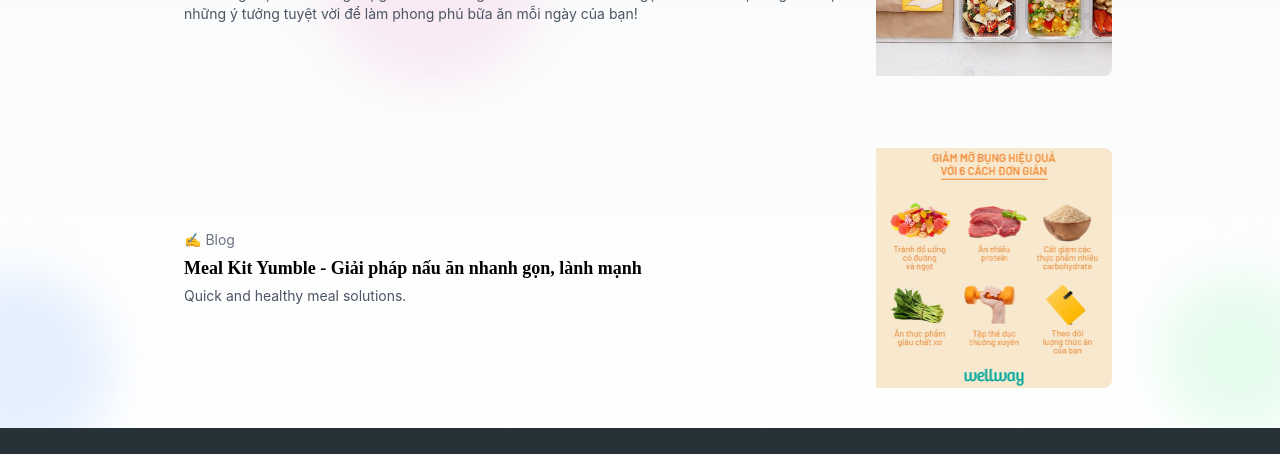
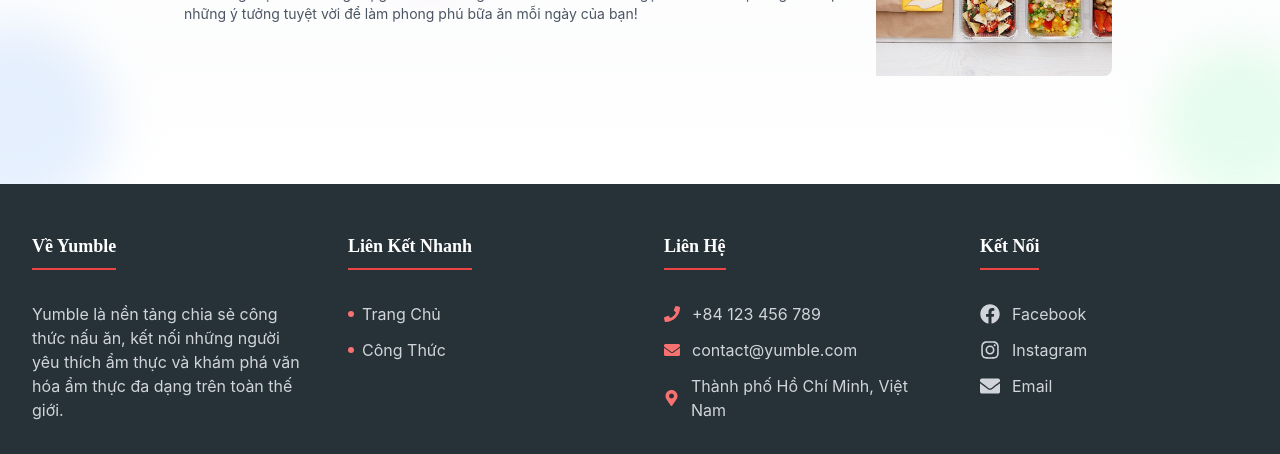
Before and after one commit to TranHieu0607/Yumble, a React (Vite) app: page /blog in a window 1280 px wide. Shown: the part 680-1134 px from the top of the page. Built offline with nearby package versions, Linux system fonts and the light colour scheme; no server answers; a web font is replaced by a local one.

Commit message:
fix blog

```diff
--- a/src/pages/Blog/blog.jsx
+++ b/src/pages/Blog/blog.jsx
@@ -8,7 +8,6 @@
   const posts = [
     { id: 1, title: 'Thực Đơn Eat Clean Giảm Cân - Món Healthy Đơn Giản với Yumble', image: blog1, description: 'Bạn đang tìm kiếm thực đơn eat clean để giảm cân hiệu quả? 🍽️ Những món healthy đơn giản không chỉ giúp duy trì vóc dáng mà còn tăng cường sức khỏe. Cùng Yumble khám phá những gợi ý thực đơn eat clean dễ làm, giàu dinh dưỡng và phù hợp với mọi chế độ ăn! 🌱' },
     { id: 2, title: 'Gợi Ý Món Ăn Hôm Nay - Hôm Nay Ăn Gì Ngon Với Yumble?', image: blog2, description: 'Bạn đang băn khoăn "hôm nay ăn gì?" hay tìm kiếm gợi ý món ăn hôm nay để vừa ngon miệng vừa lành mạnh? Đừng lo, Yumble sẽ giúp bạn giải quyết câu hỏi "hôm nay ăn gì ngon" một cách dễ dàng! Từ những thực đơn đơn giản, giàu dinh dưỡng đến các bữa ăn nhanh gọn với Meal Kit, cùng khám phá những ý tưởng tuyệt vời để làm phong phú bữa ăn mỗi ngày của bạn!' },
-    { id: 3, title: 'Meal Kit Yumble - Giải pháp nấu ăn nhanh gọn, lành mạnh', image: blog3, description: 'Quick and healthy meal solutions.' },
   ];
 
   return (
```
